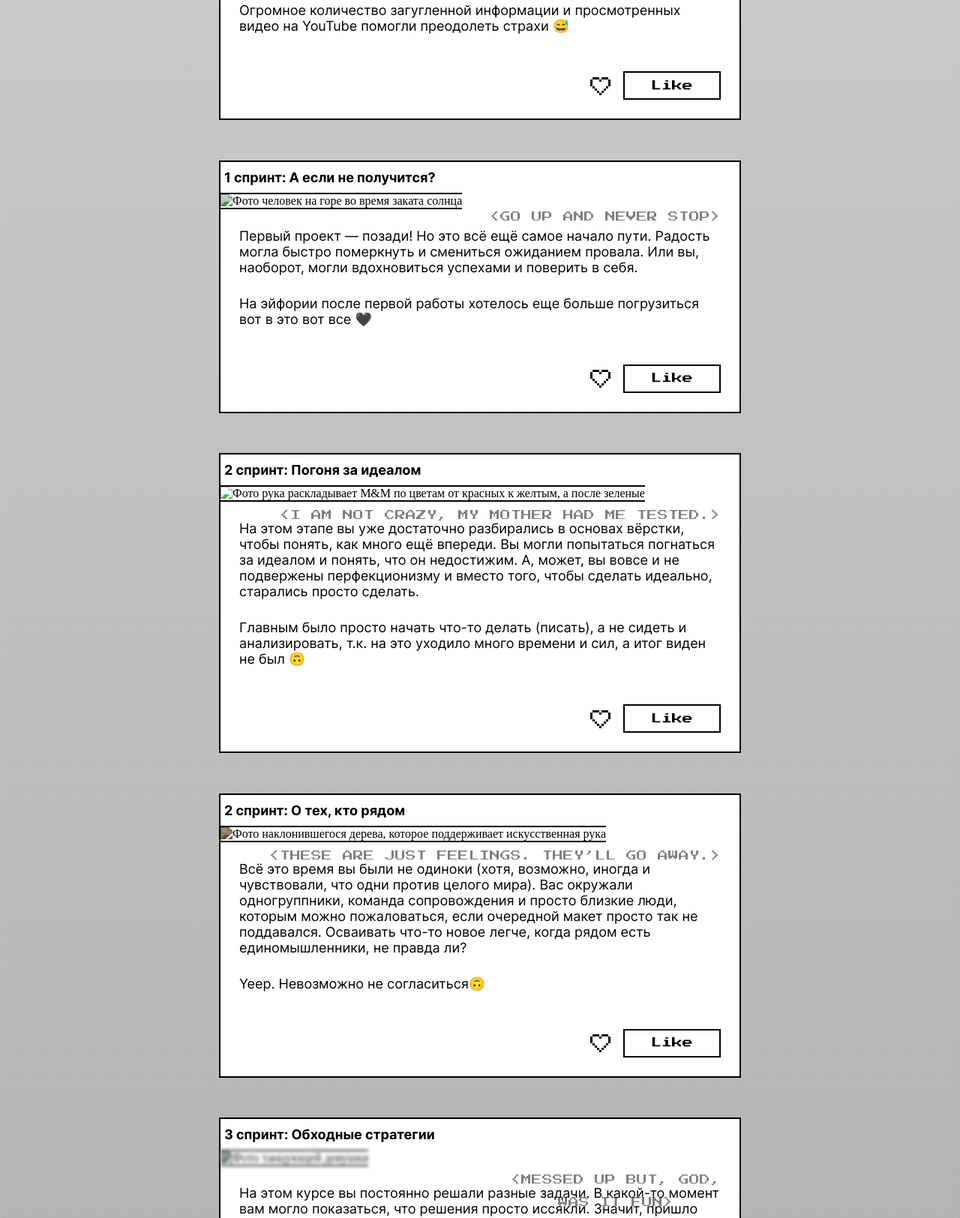
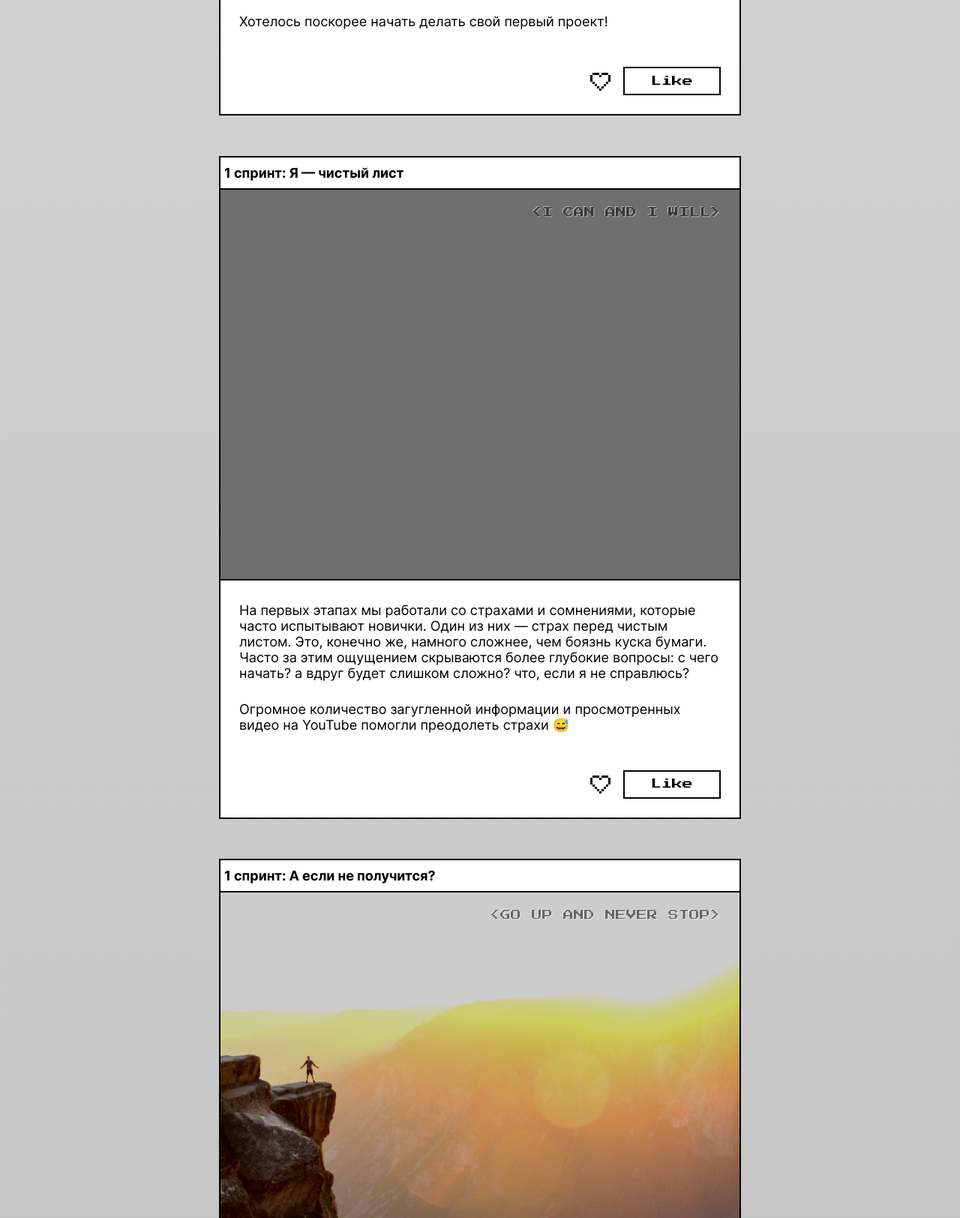
Before and after one commit to VladislavovnaAnn/zakrivayuschiy-teg-f, a plain HTML site: page index.html in a window 1280 px wide. Shown: the part 1176-2800 px from the top of the page at 75% size. Drawn offline with Linux system fonts and the light colour scheme; the site is published under a folder, as on GitHub Pages, so addresses that start at the root find nothing; files whose address does not match are found by name.

Commit message:
corrected

```diff
--- a/index.html
+++ b/index.html
@@ -56,7 +56,7 @@
           </h3>
           <div class="cards__img_icon">
             <span class="cards__icon">&lt;Go for it&gt;</span>
-            <img src="/images/1_img.jpg" alt="Ноутбук на столе, на экране надпись Just start" class="card_img brightness">
+            <img src="./images/1_img.jpg" alt="Ноутбук на столе, на экране надпись Just start" class="card_img brightness">
           </div>
           <div class="cards__text">
             <p class="text">
@@ -107,7 +107,7 @@
           </h3>
           <div class="cards__img_icon">
             <span class="cards__icon">&lt;I can and i will&gt;</span>
-            <img src="/images/2_img.jpg" alt="Фотграфия белой полки, на которой лежать фотоаппарат, очки, глобус и доска с надписью Remember why you started" class="card_img shelf" loading="lazy">
+            <img src="./images/2_img.jpg" alt="Фотграфия белой полки, на которой лежать фотоаппарат, очки, глобус и доска с надписью Remember why you started" class="card_img shelf" loading="lazy">
           </div>
           <div class="cards__text">
             <p class="text">
@@ -156,7 +156,7 @@
           </h3>
           <div class="cards__img_icon">
             <span class="cards__icon">&lt;Go up and never stop&gt;</span>
-            <img src="/images/3_img.jpg" alt="Фото человек на горе во время заката солнца" class="card_img brightness" loading="lazy">
+            <img src="./images/3_img.jpg" alt="Фото человек на горе во время заката солнца" class="card_img brightness" loading="lazy">
           </div>
           <div class="cards__text">
             <p class="text">
@@ -205,7 +205,7 @@
           </h3>
           <div class="cards__img_icon">
             <span class="cards__icon lirics">&lt;I am not crazy, my mother had me tested.&gt;</span>
-            <img src="/images/4_img.jpg" alt="Фото рука раскладывает M&M по цветам от красных к желтым, а после зеленые" class="card_img crazy" loading="lazy">
+            <img src="./images/4_img.jpg" alt="Фото рука раскладывает M&M по цветам от красных к желтым, а после зеленые" class="card_img crazy" loading="lazy">
           </div>
           <div class="cards__text">
             <p class="text">
@@ -254,7 +254,7 @@
           </h3>
           <div class="cards__img_icon">
             <span class="cards__icon lirics">&lt;These are just feelings. They’ll go away.&gt;</span>
-            <img src="/images/5_img.jpg" alt="Фото наклонившегося дерева, которое поддерживает искусственная рука" class="card_img tree" loading="lazy">
+            <img src="./images/5_img.jpg" alt="Фото наклонившегося дерева, которое поддерживает искусственная рука" class="card_img tree" loading="lazy">
           </div>
           <div class="cards__text">
             <p class="text">
@@ -303,7 +303,7 @@
           </h3>
           <div class="cards__img_icon">
             <span class="cards__icon lirics">&lt;Messed up but, God,<br> was it fun&gt;</span>
-            <img src="/images/6_img.jpg" alt="Фото танцующей девушки" class="card_img dance" loading="lazy">
+            <img src="./images/6_img.jpg" alt="Фото танцующей девушки" class="card_img dance" loading="lazy">
           </div>
           <div class="cards__text">
             <p class="text">
@@ -352,7 +352,7 @@
           </h3>
           <div class="cards__img_icon">
             <span class="cards__icon lirics">&lt;Lasciatemi cantare <br> Con la chitarra in mano <br> Lasciatemi cantare <br> Sono una studentessa&gt;</span>
-            <img src="/images/7_img.jpg" alt="Фото поверхности на которой лежат листы бумаги и карандаш" class="card_img paper" loading="lazy">
+            <img src="./images/7_img.jpg" alt="Фото поверхности на которой лежат листы бумаги и карандаш" class="card_img paper" loading="lazy">
           </div>
           <div class="cards__text">
             <p class="text">
@@ -401,7 +401,7 @@
           </h3>
           <div class="cards__img_icon">
             <span class="cards__icon lirics">&lt;It's gonna be legen... <br>wait for it... <br>dary!&gt;</span>
-            <img src="/images/8_img.jpg" alt="Фото города на закате" class="card_img sunset" loading="lazy">
+            <img src="./images/8_img.jpg" alt="Фото города на закате" class="card_img sunset" loading="lazy">
           </div>
           <div class="cards__text">
             <p class="text">
```
